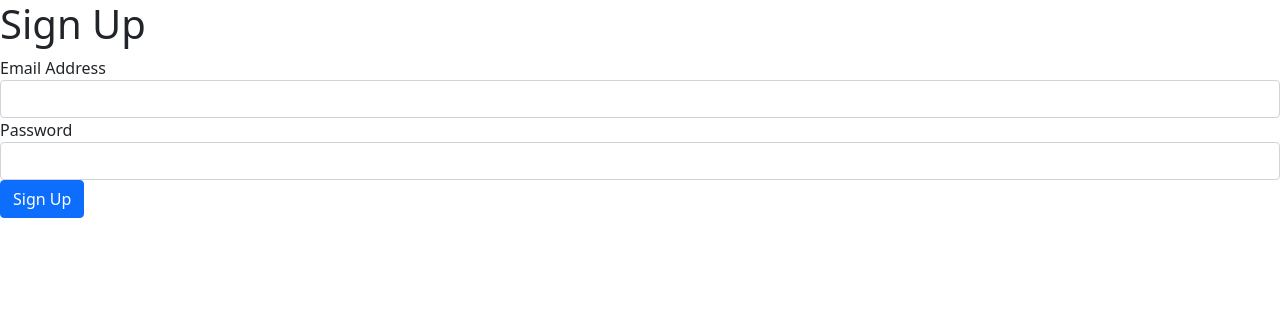
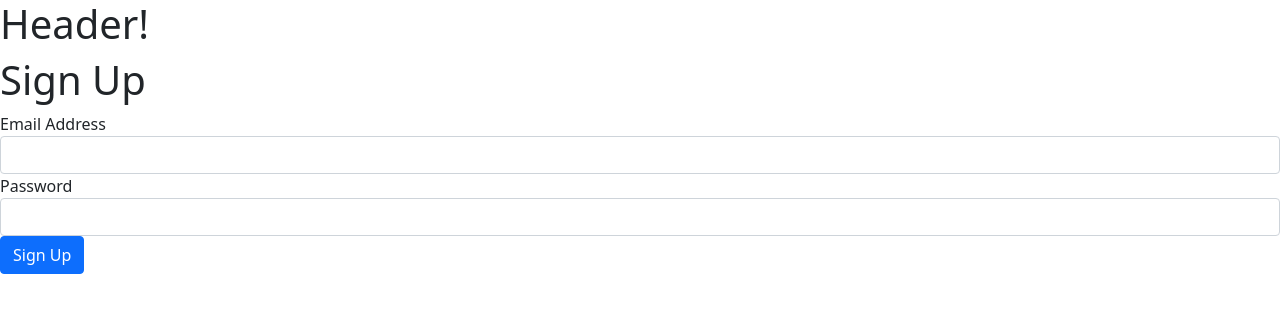
Before and after one commit to preschian/course-mcsvc-nodejs-and-reactjs, a Next.js app in the folder ticketing/client/: page /auth/signup in a window 1280 px wide. Shown: the top 312 px of the page. Built offline with nearby package versions, Linux system fonts and the light colour scheme.

Commit message:
test header

```diff
--- a/ticketing/client/pages/_app.js
+++ b/ticketing/client/pages/_app.js
@@ -1,5 +1,10 @@
-import 'bootstrap/dist/css/bootstrap.css';
+import "bootstrap/dist/css/bootstrap.css";
 
 export default ({ Component, pageProps }) => {
-  return <Component {...pageProps} />;
+  return (
+    <div>
+      <h1>Header!</h1>
+      <Component {...pageProps} />
+    </div>
+  );
 };
```
